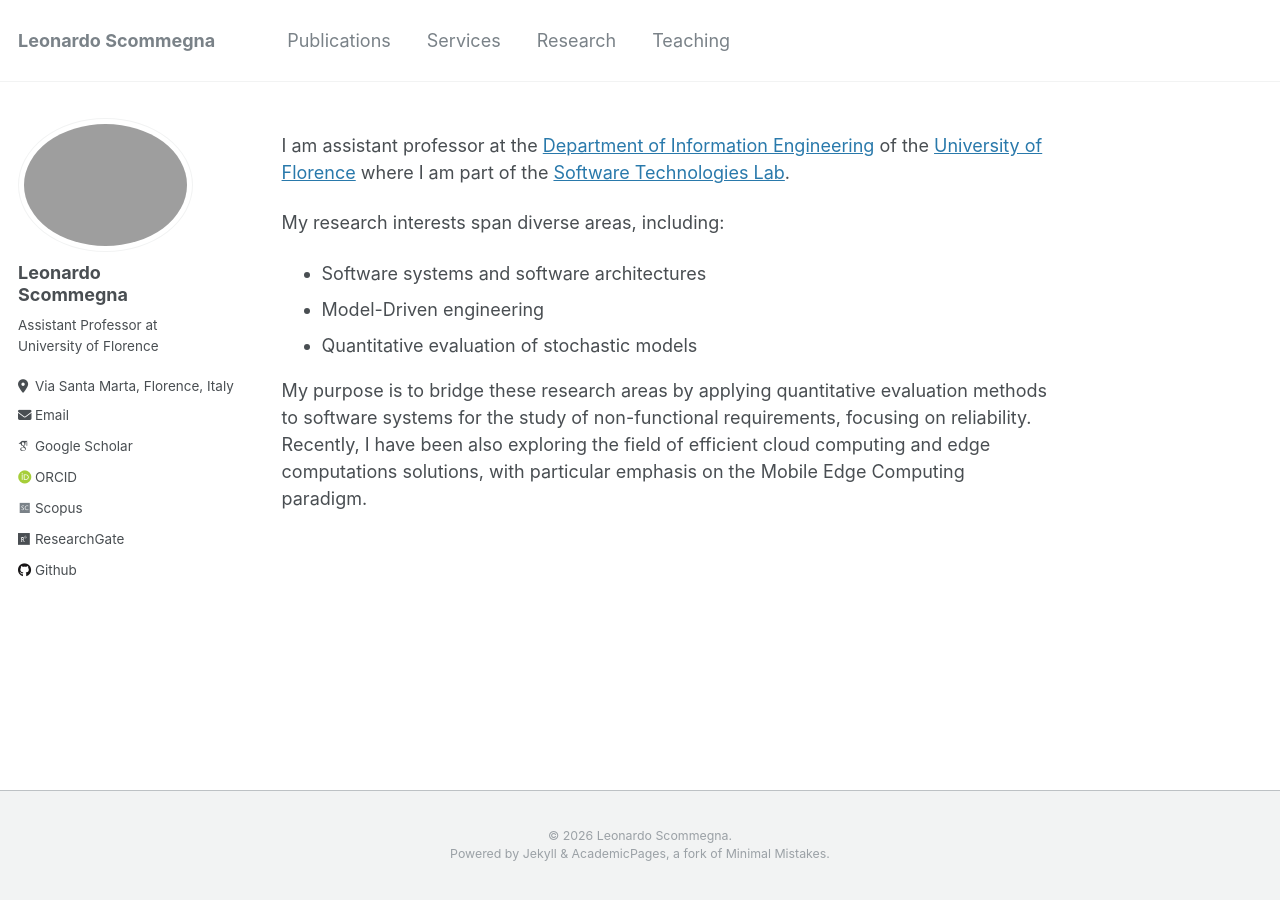
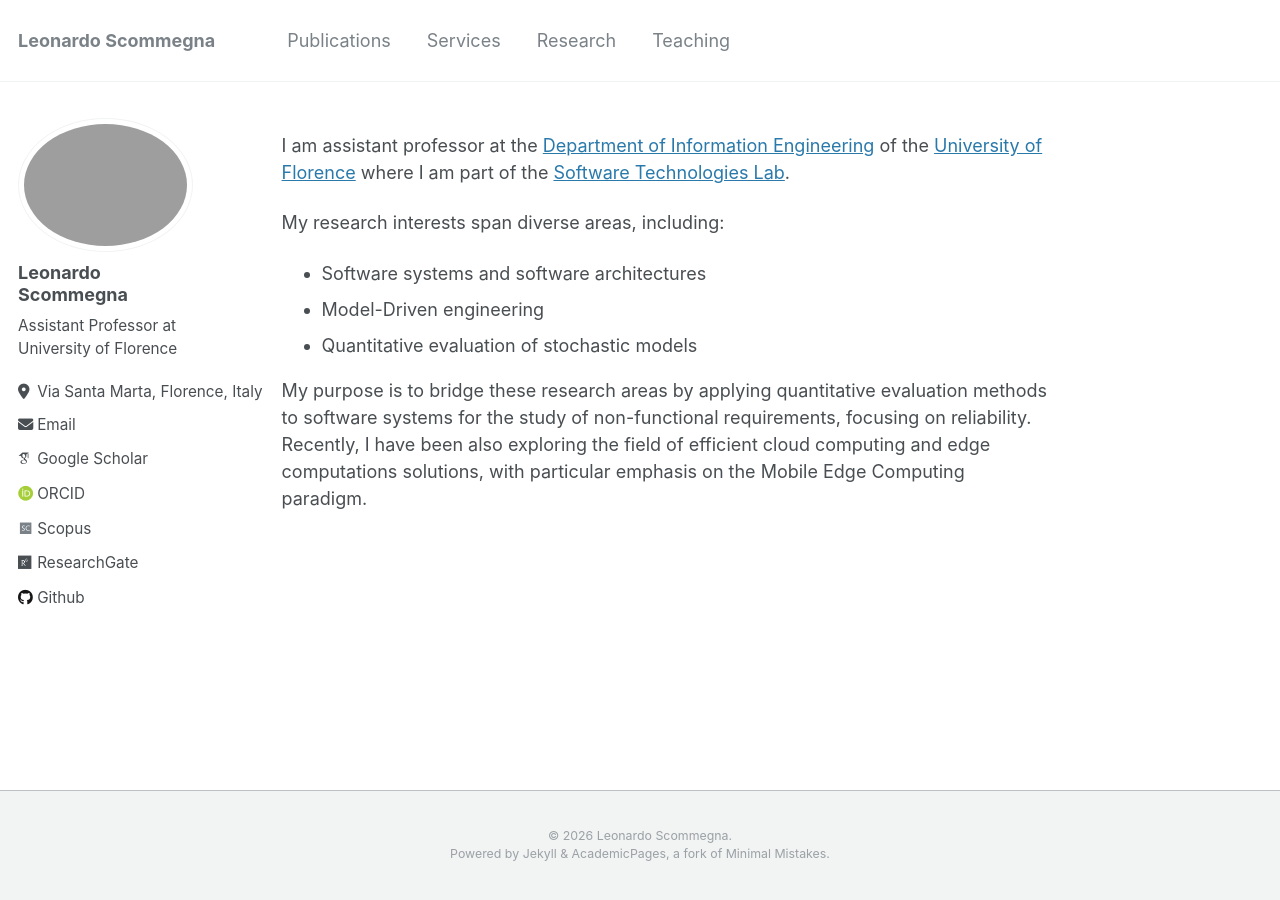
Before and after one commit to LeonardoScommegna/LeonardoScommegna.github.io, a Jekyll site: the page built from _pages/about.md, in a window 1280 px wide. Built offline with Jekyll 4.4.1, drawn with Linux system fonts in a browser that asks for light colours; some web fonts are replaced.

Commit message:
sidebar font fix

```diff
--- a/_sass/_sidebar.scss
+++ b/_sass/_sidebar.scss
@@ -40,7 +40,7 @@
 
   p, li {
     font-family: $sans-serif;
-    font-size: $type-size-6;
+    font-size: $type-size-65;
     line-height: 1.5;
   }
 
--- a/_sass/_variables.scss
+++ b/_sass/_variables.scss
@@ -38,6 +38,7 @@ $type-size-2                : 1.953em;  // ~31.248px
 $type-size-3                : 1.563em;  // ~25.008px
 $type-size-4                : 1.25em;   // ~20px
 $type-size-5                : 1em;      // ~16px
+$type-size-65                : 0.85em;
 $type-size-6                : 0.75em;   // ~12px
 $type-size-7                : 0.6875em; // ~11px
 $type-size-8                : 0.625em;  // ~10px
```
